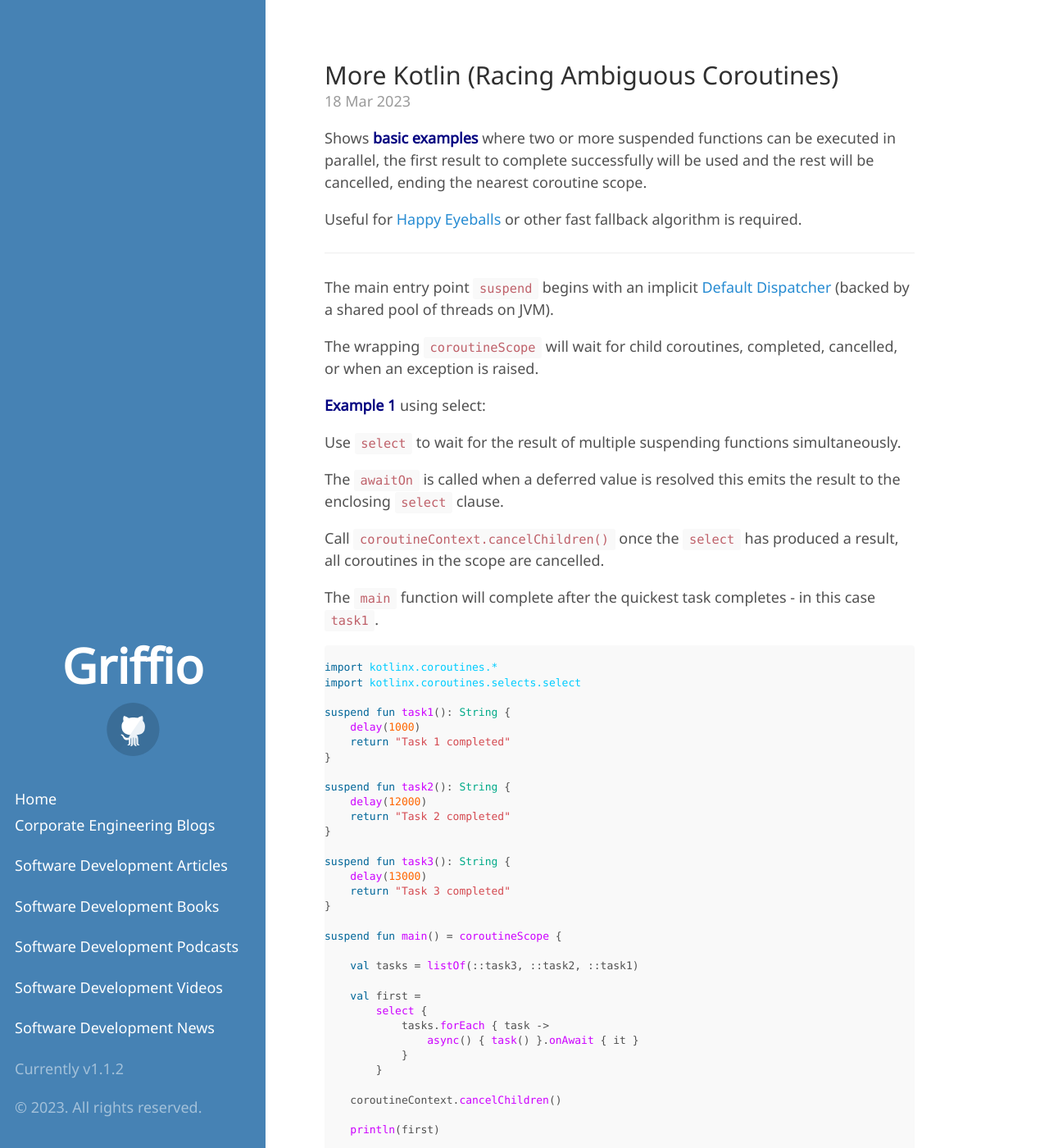
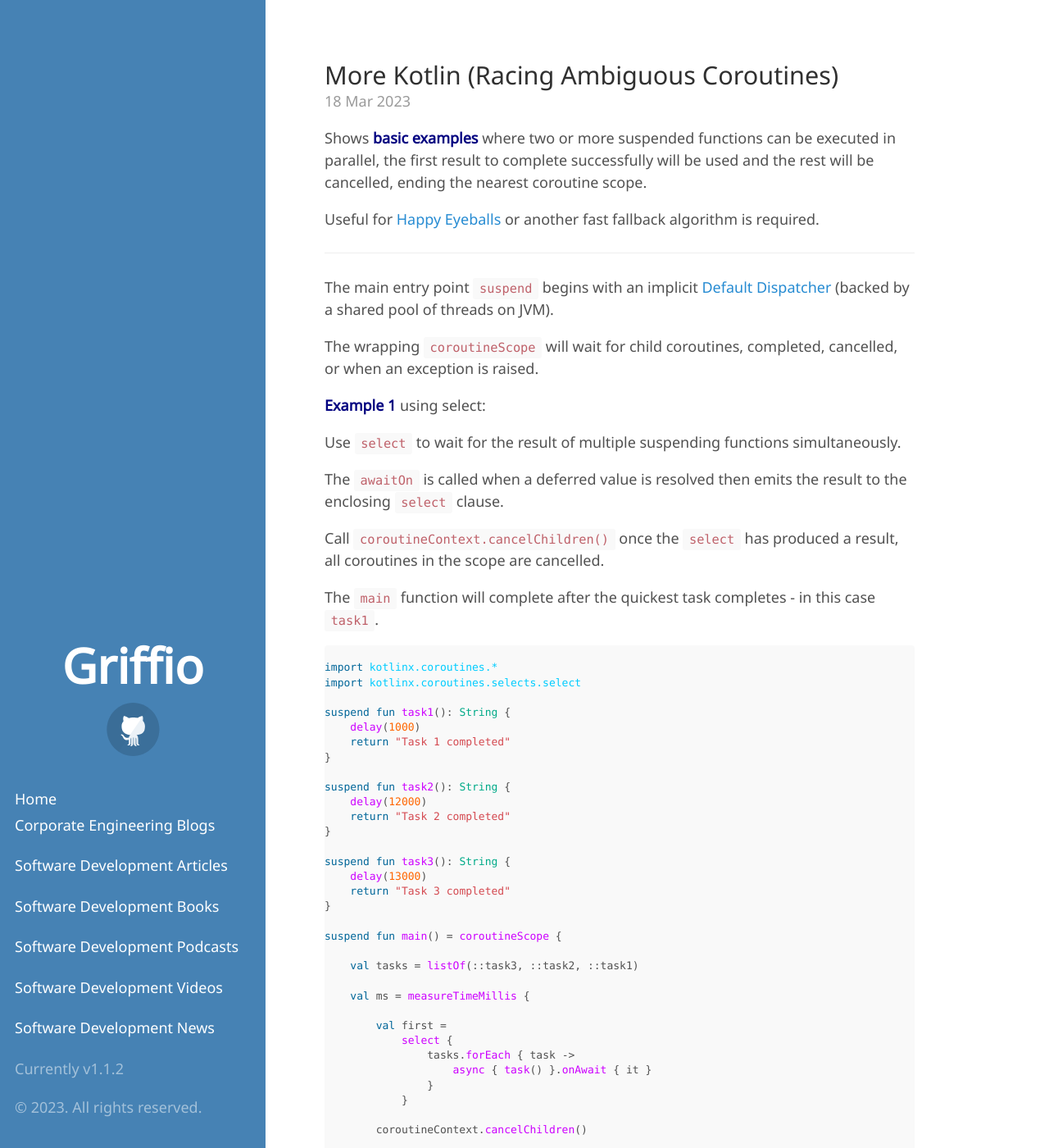
Before and after one commit to griffio/griffio.github.io, a Jekyll site: the page built from _posts/2023-03-18-More-Kotlin-Racing-Ambiguous-Coroutines.md, in a window 1280 px wide and 1400 px high. Shown: the whole window at 82% size. Built offline with Jekyll 4.4.1, drawn with Linux system fonts in a browser that asks for light colours; some web fonts are replaced; some of the changed text lies outside the part shown.

Commit message:
add timings

````diff
--- a/_posts/2023-03-18-More-Kotlin-Racing-Ambiguous-Coroutines.md
+++ b/_posts/2023-03-18-More-Kotlin-Racing-Ambiguous-Coroutines.md
@@ -11,7 +11,7 @@
 Shows **basic examples** where two or more suspended functions can be executed in parallel, the first result to
 complete successfully will be used and the rest will be cancelled, ending the nearest coroutine scope.
 
-Useful for [Happy Eyeballs](https://www.rfc-editor.org/rfc/rfc8305) or other fast fallback algorithm is required.
+Useful for [Happy Eyeballs](https://www.rfc-editor.org/rfc/rfc8305) or another fast fallback algorithm is required.
 
 ---
 
@@ -23,7 +23,7 @@
 
 Use `select` to wait for the result of multiple suspending functions simultaneously.
 
-The `awaitOn` is called when a deferred value is resolved this emits the result to the enclosing `select` clause.
+The `awaitOn` is called when a deferred value is resolved then emits the result to the enclosing `select` clause.
 
 Call `coroutineContext.cancelChildren()` once the `select` has produced a result, all coroutines in the scope are cancelled.
 
@@ -53,18 +53,21 @@
 
     val tasks = listOf(::task3, ::task2, ::task1)
 
-    val first =
-        select {
-            tasks.forEach { task ->
-                async() { task() }.onAwait { it }
+    val ms = measureTimeMillis {
+
+        val first =
+            select {
+                tasks.forEach { task ->
+                    async { task() }.onAwait { it }
+                }
             }
-        }
 
-    coroutineContext.cancelChildren()
+        coroutineContext.cancelChildren()
 
-    println(first)
+        println(first) // "Task 1 completed"
+    }
 
-    //"Task 1 completed"
+    println("in $ms milliseconds)")
 }
 
 ```
@@ -100,16 +103,21 @@
 
     val tasks = listOf(::task3, ::task2, ::task1)
 
-    val first =
-        channelFlow {
-            tasks.forEach { task ->
-                launch { send(task()) }
-            }
-        }.first()
+    val ms = measureTimeMillis {
 
-    println(first)
+        val first =
+            channelFlow {
+                tasks.forEach { task ->
+                    launch { send(task()) }
+                }
+            }.first()
 
-    //"Task 1 completed"
+        println(first)
+
+        //"Task 1 completed"
+    }
+
+    println("in $ms milliseconds)")
 }
 
 ```
@@ -145,11 +153,16 @@
 
     val tasks = listOf(::task3, ::task2, ::task1)
 
-    val first = tasks.map { it.asFlow() }.merge().first()
+    val ms = measureTimeMillis {
 
-    println(first)
+        val first = tasks.map { it.asFlow() }.merge().first()
 
-    //"Task 1 completed"
+        println(first)
+
+        //"Task 1 completed"
+    }
+
+    println("in $ms milliseconds)")
 }
 
 ```
````
